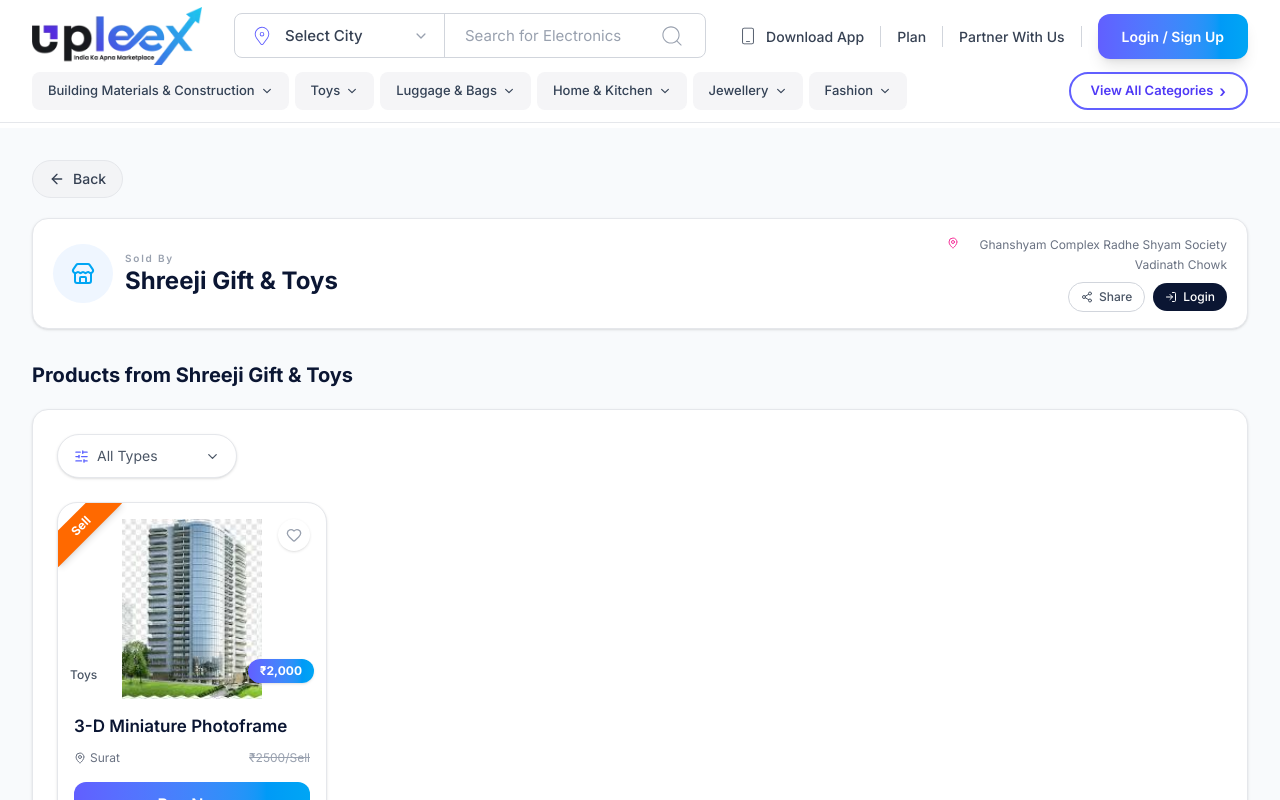
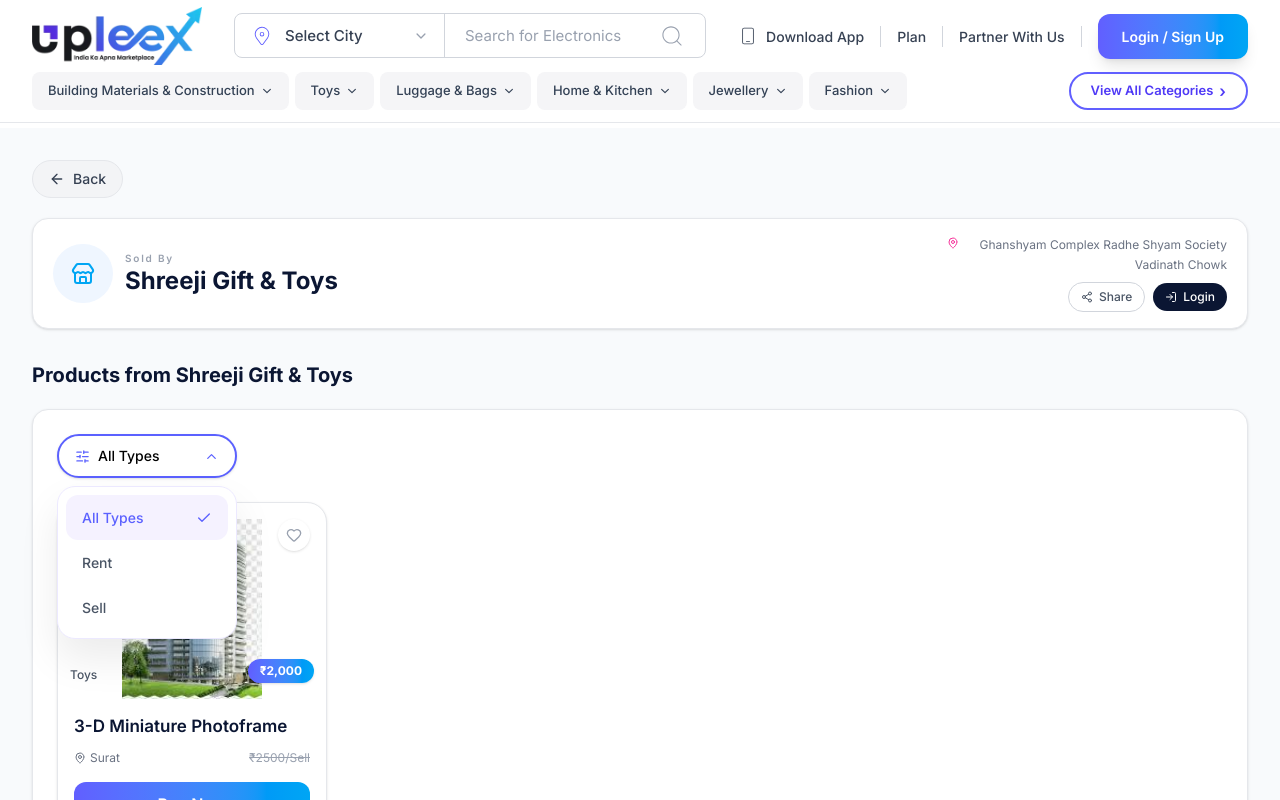
Before and after one commit to yashvasani9646/uplex-app, a React (Vite) app: page /shop in a window 1280 px wide. Both pictures are taken after a click on the button "All Types". Shown: the top 800 px of the page. Built offline with nearby package versions, Linux system fonts and the light colour scheme.

Commit message:
Fix All Duration

```diff
--- a/src/Pages For Category/Page1.jsx
+++ b/src/Pages For Category/Page1.jsx
@@ -1,7 +1,3 @@
-// Responsive updates applied to your Page1 component.
-// Fixed widths were converted to fluid layouts, spacing was adjusted,
-// and the product card now scales properly on all screen sizes.
-
 import {
     ArrowLeft,
     SlidersHorizontal,
@@ -20,6 +16,12 @@
     const categories = ["All", "Building Materials"];
     const navigate = useNavigate();
 
+    // All Types Dropdown
+    const [isTypeOpen, setIsTypeOpen] = useState(false);
+    const [selectedType, setSelectedType] = useState("All Types");
+    const typeRef = useRef(null);
+
+    // Duration Dropdown
     const [isDurationOpen, setIsDurationOpen] = useState(false);
     const [selectedDuration, setSelectedDuration] =
         useState("All Durations");
@@ -33,8 +35,17 @@
         "Hourly",
     ];
 
+    const typeOptions = ["All Types", "Rent", "Sell"];
+
     useEffect(() => {
         const handleClickOutside = (event) => {
+            if (
+                typeRef.current &&
+                !typeRef.current.contains(event.target)
+            ) {
+                setIsTypeOpen(false);
+            }
+
             if (
                 durationRef.current &&
                 !durationRef.current.contains(event.target)
@@ -84,19 +95,72 @@
                     </button>
 
                     {/* Filters */}
-                    {/* Filters */}
                     <div className="mt-6 flex flex-col sm:flex-row sm:items-start sm:justify-between gap-4">
-                        {/* All Types */}
-                        <button className="w-full sm:w-[220px] h-11 bg-white border border-gray-200 rounded-full px-4 flex items-center justify-between text-sm text-gray-600 shadow-sm">
+                        {/* All Types Dropdown */}
+                        <div
+                            className="relative w-full sm:w-[220px]"
+                            ref={typeRef}
+                        >
+                            <button
+                                onClick={() =>
+                                    setIsTypeOpen(!isTypeOpen)
+                                }
+                                className={`w-full h-11 bg-white rounded-full px-4 flex items-center justify-between border-2 transition-all duration-300 shadow-sm ${isTypeOpen
+                                        ? "border-[#5b61ff] shadow-[0_8px_20px_rgba(91,97,255,0.12)]"
+                                        : "border-gray-200"
+                                    }`}
+                            >
                                 <span className="flex items-center gap-2">
                                     <SlidersHorizontal
                                         size={16}
                                         className="text-[#5b61ff]"
                                     />
-                                All Types
+                                    <span className="text-[14px] font-medium text-black">
+                                        {selectedType}
                                     </span>
-                            <ChevronDown size={16} />
+                                </span>
+
+                                {isTypeOpen ? (
+                                    <ChevronUp
+                                        size={16}
+                                        className="text-[#5b61ff]"
+                                    />
+                                ) : (
+                                    <ChevronDown
+                                        size={16}
+                                        className="text-[#5b61ff]"
+                                    />
+                                )}
                             </button>
+
+                            {isTypeOpen && (
+                                <div className="absolute top-[52px] left-0 w-full bg-white rounded-[18px] p-2 shadow-[0_20px_40px_rgba(0,0,0,0.08)] z-50 border border-[#ece9ff]">
+                                    {typeOptions.map((option) => (
+                                        <button
+                                            key={option}
+                                            onClick={() => {
+                                                setSelectedType(option);
+                                                setIsTypeOpen(false);
+                                            }}
+                                            className={`w-full flex items-center justify-between px-4 py-3 rounded-xl text-left text-[14px] font-medium transition ${selectedType === option
+                                                    ? "bg-[#f5f2ff] text-[#5b61ff]"
+                                                    : "text-gray-600 hover:bg-gray-50"
+                                                }`}
+                                        >
+                                            <span>{option}</span>
+
+                                            {selectedType ===
+                                                option && (
+                                                    <Check
+                                                        size={16}
+                                                        className="text-[#5b61ff]"
+                                                    />
+                                                )}
+                                        </button>
+                                    ))}
+                                </div>
+                            )}
+                        </div>
 
                         {/* Duration Dropdown */}
                         <div
@@ -136,7 +200,7 @@
                             </button>
 
                             {isDurationOpen && (
-                                <div className="absolute top-[52px] right-0 w-full sm:w-[260px] bg-white rounded-[18px] p-2 shadow-[0_20px_40px_rgba(0,0,0,0.08)] z-50">
+                                <div className="absolute top-[52px] right-0 w-full sm:w-[260px] bg-white rounded-[18px] p-2 shadow-[0_20px_40px_rgba(0,0,0,0.08)] z-50 border border-[#ece9ff]">
                                     {durationOptions.map((option) => (
                                         <button
                                             key={option}
@@ -151,7 +215,8 @@
                                         >
                                             <span>{option}</span>
 
-                                            {selectedDuration === option && (
+                                            {selectedDuration ===
+                                                option && (
                                                     <Check
                                                         size={16}
                                                         className="text-[#5b61ff]"
--- a/src/Pages For Category/Shop.jsx
+++ b/src/Pages For Category/Shop.jsx
@@ -7,21 +7,47 @@
     LogIn,
     SlidersHorizontal,
     ChevronDown,
+    ChevronUp,
     Heart,
+    Check,
 } from "lucide-react";
-import { useEffect } from "react";
+import { useEffect, useState, useRef } from "react";
 import Footer from "../Footer/Footer";
 
 const Shop = () => {
     const navigate = useNavigate();
+
+    // All Types Dropdown
+    const [isTypeOpen, setIsTypeOpen] = useState(false);
+    const [selectedType, setSelectedType] = useState("All Types");
+    const typeRef = useRef(null);
+
+    const typeOptions = ["All Types", "Rent", "Sell"];
 
     useEffect(() => {
         window.scrollTo({
             top: 0,
             behavior: "auto",
         });
+
+        const handleClickOutside = (event) => {
+            if (
+                typeRef.current &&
+                !typeRef.current.contains(event.target)
+            ) {
+                setIsTypeOpen(false);
+            }
+        };
+
+        document.addEventListener("mousedown", handleClickOutside);
+
+        return () => {
+            document.removeEventListener(
+                "mousedown",
+                handleClickOutside
+            );
+        };
     }, []);
-
 
     return (
         <>
@@ -63,7 +89,8 @@
                                         size={12}
                                         className="text-pink-500 mt-0.5 shrink-0"
                                     />
-                                    Ghanshyam Complex Radhe Shyam Society Vadinath Chowk
+                                    Ghanshyam Complex Radhe Shyam Society
+                                    Vadinath Chowk
                                 </p>
 
                                 <div className="flex items-center gap-2">
@@ -88,17 +115,71 @@
 
                     {/* Products Box */}
                     <div className="mt-5 bg-white border border-gray-200 rounded-2xl p-4 sm:p-6 shadow-sm min-h-[420px]">
-                        {/* Filter */}
-                        <button className="w-full sm:w-[180px] h-11 rounded-full border border-gray-200 bg-white px-4 flex items-center justify-between text-sm text-gray-600 shadow-sm">
+                        {/* Filter Dropdown */}
+                        <div
+                            className="relative w-full sm:w-[180px]"
+                            ref={typeRef}
+                        >
+                            <button
+                                onClick={() =>
+                                    setIsTypeOpen(!isTypeOpen)
+                                }
+                                className={`w-full h-11 rounded-full bg-white px-4 flex items-center justify-between text-sm shadow-sm border-2 transition-all duration-300 ${isTypeOpen
+                                        ? "border-[#5b61ff] shadow-[0_8px_20px_rgba(91,97,255,0.12)]"
+                                        : "border-gray-200"
+                                    }`}
+                            >
                                 <span className="flex items-center gap-2">
                                     <SlidersHorizontal
                                         size={15}
                                         className="text-[#5b61ff]"
                                     />
-                                All Types
+                                    <span className="font-medium text-black">
+                                        {selectedType}
                                     </span>
-                            <ChevronDown size={15} />
+                                </span>
+
+                                {isTypeOpen ? (
+                                    <ChevronUp
+                                        size={15}
+                                        className="text-[#5b61ff]"
+                                    />
+                                ) : (
+                                    <ChevronDown
+                                        size={15}
+                                        className="text-[#5b61ff]"
+                                    />
+                                )}
                             </button>
+
+                            {isTypeOpen && (
+                                <div className="absolute top-[52px] left-0 w-full bg-white rounded-[18px] p-2 shadow-[0_20px_40px_rgba(0,0,0,0.08)] border border-[#ece9ff] z-50">
+                                    {typeOptions.map((option) => (
+                                        <button
+                                            key={option}
+                                            onClick={() => {
+                                                setSelectedType(option);
+                                                setIsTypeOpen(false);
+                                            }}
+                                            className={`w-full flex items-center justify-between px-4 py-3 rounded-xl text-left text-[14px] font-medium transition ${selectedType === option
+                                                    ? "bg-[#f5f2ff] text-[#5b61ff]"
+                                                    : "text-gray-600 hover:bg-gray-50"
+                                                }`}
+                                        >
+                                            <span>{option}</span>
+
+                                            {selectedType ===
+                                                option && (
+                                                    <Check
+                                                        size={16}
+                                                        className="text-[#5b61ff]"
+                                                    />
+                                                )}
+                                        </button>
+                                    ))}
+                                </div>
+                            )}
+                        </div>
 
                         {/* Product Card */}
                         <div className="mt-6">
@@ -162,9 +243,8 @@
                 </div>
             </div>
 
-            <Footer/>
+            <Footer />
         </>
-
     );
 };
 
```
Lines whose indentation alone changed are shown as unchanged.
